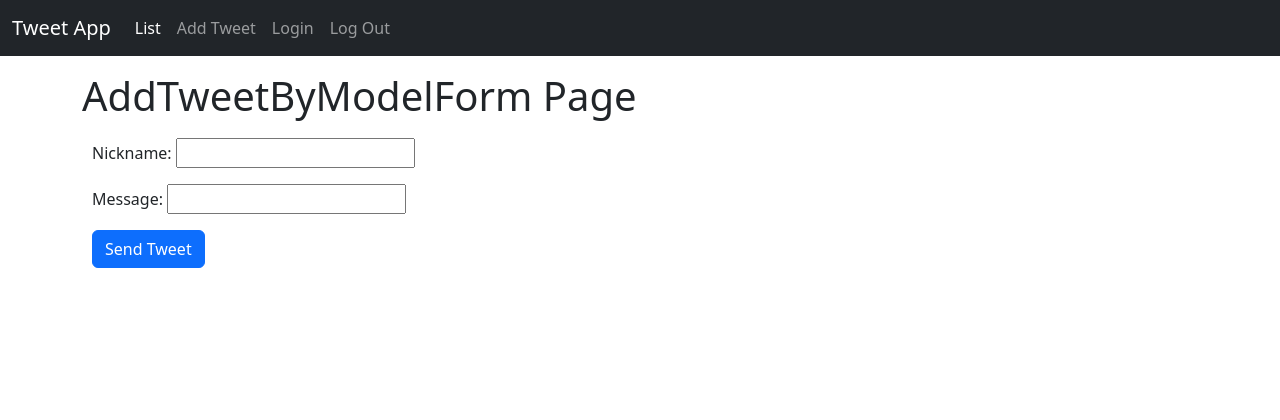
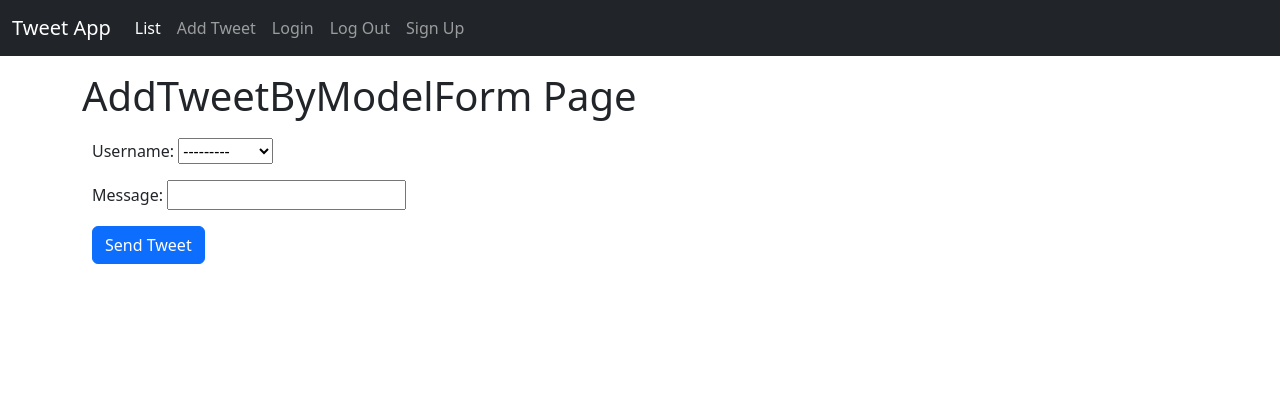
Before and after one commit to mehmettGuven/tweetApp, a Django app: page /addtweetbymodelform/ in a window 1280 px wide. Shown: the top 420 px of the page. Run offline with Django 5.2, Linux system fonts and the light colour scheme; data comes from the database, SQL or seed files in the repository.

Commit message:
delete tweet feature added

```diff
--- a/templates/base.html
+++ b/templates/base.html
@@ -29,7 +29,8 @@
                     <!--
                     <li class="nav-item">
                         <a class="nav-link" href="{%url 'tweetapp:addtweetbyform' %}">Add Tweet By Form</a>
-                    </li><li class="nav-item">
+                    </li>
+                    <li class="nav-item">
                         <a class="nav-link" href="{%url 'tweetapp:addtweetbymodelform' %}">Add Tweet By Model Form</a>
                     </li>
                     -->
@@ -41,6 +42,9 @@
                             {% csrf_token %}
                             <button type="submit" class="nav-link">Log Out</button>
                         </form>
+                    </li>
+                    <li class="nav-item">
+                        <a class="nav-link" href="{%url 'tweetapp:signup' %}">Sign Up</a>
                     </li>
                 </ul>
             </div>
--- a/tweetapp/forms.py
+++ b/tweetapp/forms.py
@@ -10,4 +10,4 @@
 class AddTweetByModelForm(ModelForm):
     class Meta:
         model = Tweet
-        fields = ['nickname','message']
+        fields = ['username','message']
--- a/tweetapp/models.py
+++ b/tweetapp/models.py
@@ -1,9 +1,10 @@
 from django.db import models
+from django.contrib.auth.models import User
 
 # Create your models here.
 class Tweet(models.Model):
-    nickname = models.CharField(max_length=50)
+    username = models.ForeignKey(User,on_delete=models.CASCADE, null=True)
     message = models.CharField(max_length=140)
 
     def __str__(self):
-        return f"Tweet nick: {self.nickname} message: {self.message}"
+        return f"Tweet user: {self.username} message: {self.message}"
--- a/tweetapp/templates/tweetapp/addtweet.html
+++ b/tweetapp/templates/tweetapp/addtweet.html
@@ -4,11 +4,12 @@
 <form action="" method="POST">
     {% csrf_token %}
     <div class="container" style="width: 50%;">
-
+        <!--
         <div class="mb-3">
             <label for="nickname" class="form-label">Nickname</label>
             <input type="text" class="form-control" id="nickname" name="nickname" placeholder="Please enter a nickname">
         </div>
+        -->
         <div class="mb-3">
             <label for="message" class="form-label">Message</label>
             <input type="text" class="form-control" id="message" name="message" placeholder="Please enter your message">
--- a/tweetapp/templates/tweetapp/listtweet.html
+++ b/tweetapp/templates/tweetapp/listtweet.html
@@ -4,12 +4,14 @@
     {%for tweet in tweets%}
     <div class="card" style="padding: 5px; margin: 5px;">
         <div class="card-header" style="background-color: cornflowerblue; border-radius: 4px;">
-            <h4> {{tweet.nickname}}</h4>
+            <h4> {{tweet.username}}</h4>
         </div>
         <div class="card-body">
             <p class="card-text">{{tweet.message}}</p>
         </div>
-            <a href="#" class="btn btn-danger">Delete</a>
+        {%if tweet.username == user%}
+            <a href="{%url 'tweetapp:deletetweet' id=tweet.id %}" class="btn btn-danger">Delete</a>
+        {%endif%}
     </div>
     {%endfor%}
 </div>
--- a/tweetapp/urls.py
+++ b/tweetapp/urls.py
@@ -9,4 +9,6 @@
     path('addtweet/', views.addtweet,name='addtweet'),
     path('addtweetbyform/', views.addtweetbyform,name='addtweetbyform'),
     path('addtweetbymodelform/', views.addtweetbymodelform,name='addtweetbymodelform'),
+    path('signup',views.SignUpView.as_view(),name='signup'),
+    path('deletetweet/<int:id>',views.deletetweet, name='deletetweet')
 ]
--- a/tweetapp/views.py
+++ b/tweetapp/views.py
@@ -1,18 +1,22 @@
 from django.shortcuts import render,redirect
 from . import models
 from tweetapp.forms import AddTweetForm, AddTweetByModelForm
-from django.urls import reverse
+from django.urls import reverse, reverse_lazy
+from django.contrib.auth.decorators import login_required
+from django.contrib.auth.forms import UserCreationForm
+from django.views.generic import CreateView
 
 def listtweet(request):
     all_tweets = models.Tweet.objects.all()
     tweet_dict = {"tweets":all_tweets}
     return render(request,'tweetapp/listtweet.html',context=tweet_dict)
 
+@login_required(login_url="/login")
 def addtweet(request):
     if request.POST:
-        nickname =request.POST['nickname']
+
         message =  request.POST['message']
-        models.Tweet.objects.create(nickname=nickname, message=message)
+        models.Tweet.objects.create(username=request.user, message=message)
         '''
         tweet = models.Tweet(nickname,message)
         tweet.save()
@@ -50,3 +54,16 @@
     else:
         form = AddTweetByModelForm()
         return render(request,'tweetapp/addtweetbymodelform.html',context={'form':form})
+
+@login_required
+def deletetweet (request,id):
+    tweet = models.Tweet.objects.get(pk=id)
+    if request.user == tweet.username:
+        models.Tweet.objects.filter(id=id).delete()
+        return redirect('tweetapp:listtweet')
+
+
+class SignUpView(CreateView):
+    form_class = UserCreationForm
+    success_url = reverse_lazy('login')
+    template_name = 'registration/signup.html'
```
Also changed, not shown: templates/registration/signup.html (added, +14 -0 lines), db.sqlite3, tweetapp/migrations/0002_remove_tweet_nickname_tweet_username.py (added).
